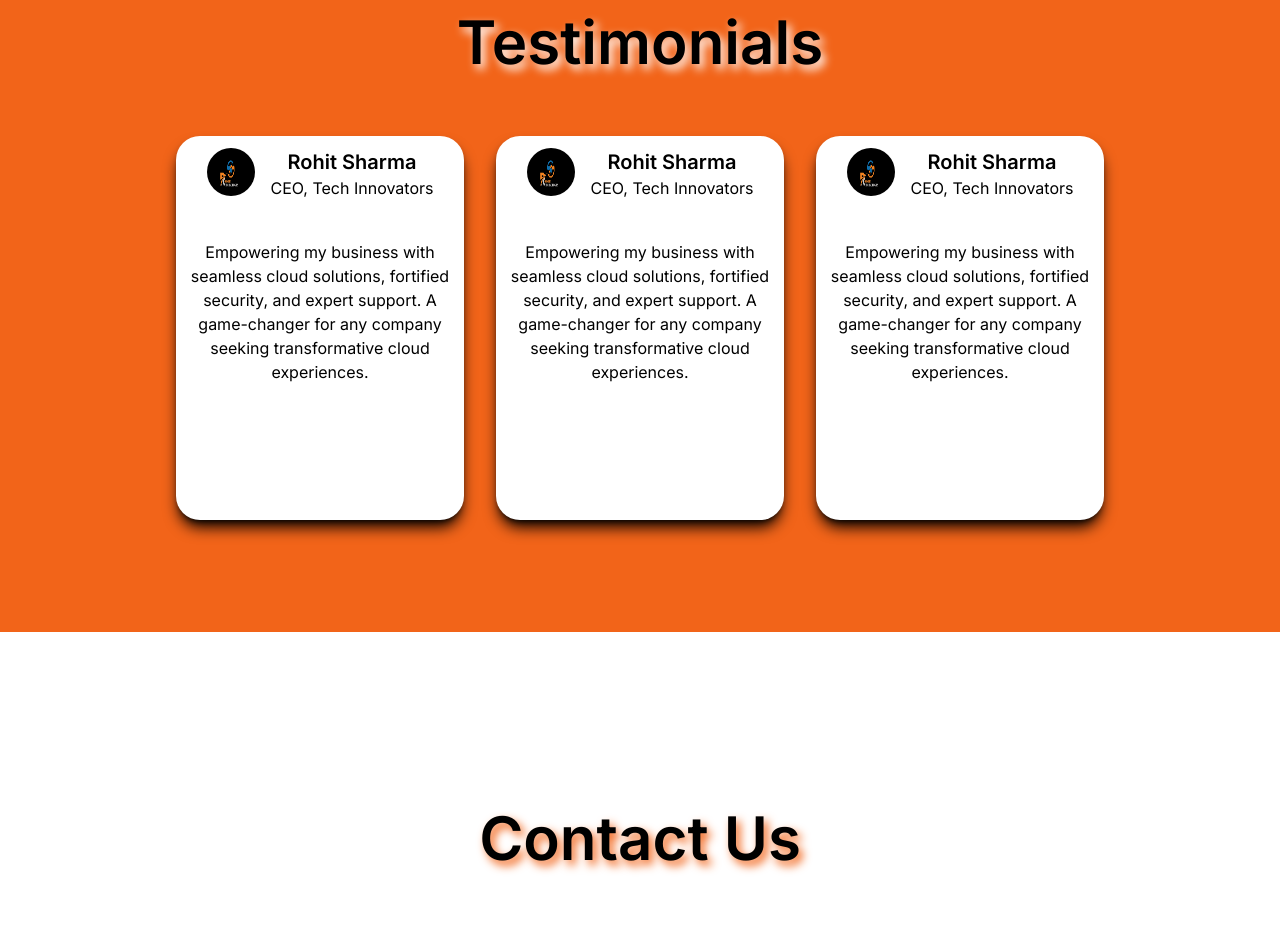
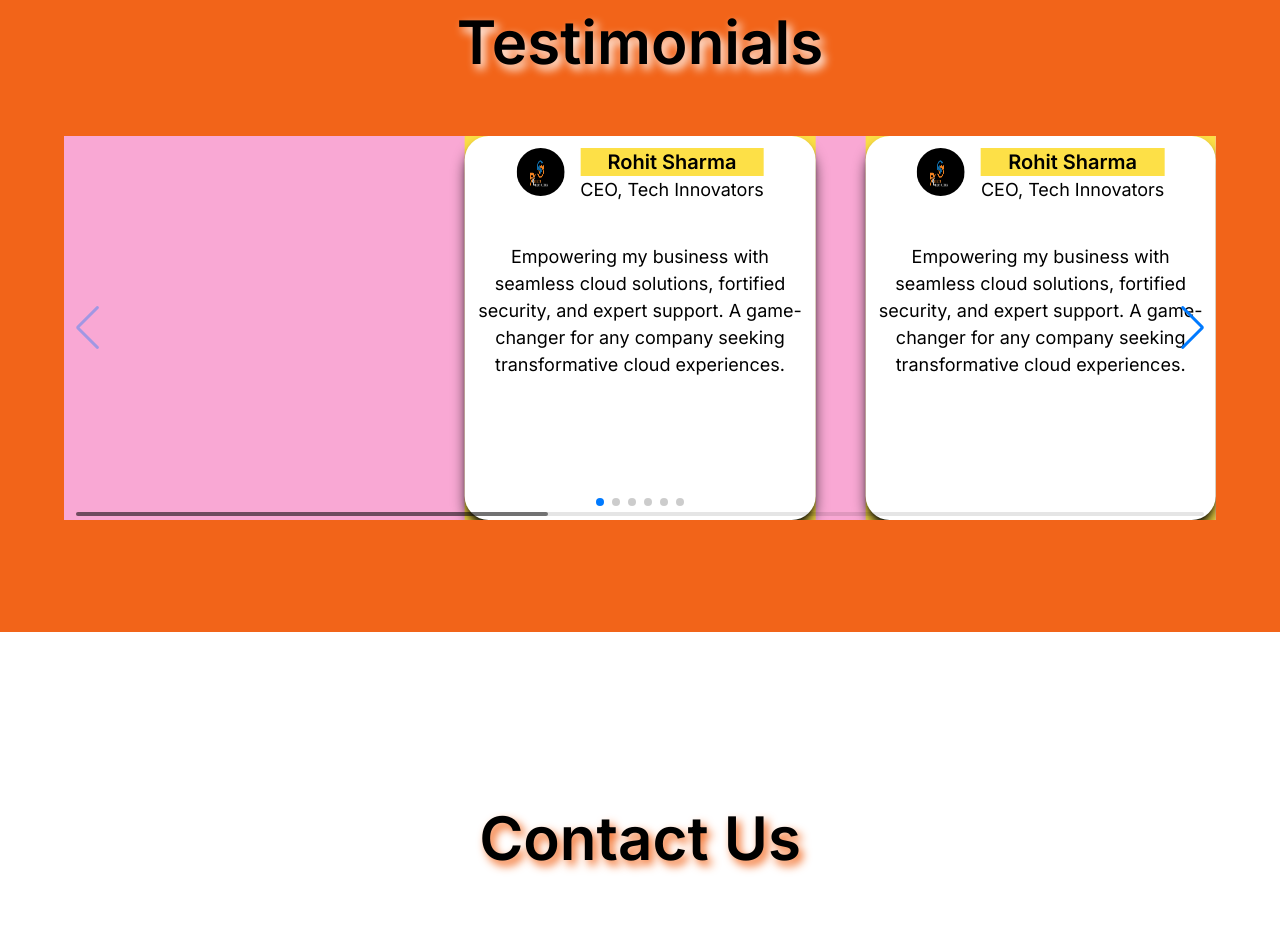
Before and after one commit to Monarch47/sip_solutions, a Next.js app: page / in a window 1280 px wide. Shown: the part 5800-6730 px from the top of the page. Built offline with nearby package versions, Linux system fonts and the light colour scheme; a web font is replaced by a local one.

Commit message:
some changes

```diff
--- a/app/globals.css
+++ b/app/globals.css
@@ -53,3 +53,24 @@ body {
 .footer-follow > *:hover {
   color: #f26419;
 }
+
+.swiper-slide-container {
+  text-align: center;
+        font-size: 18px;
+        background: #fff;
+  height:100%;
+  margin:auto;
+        /* Center slide text vertically */
+        display: -webkit-box;
+        display: -ms-flexbox;
+        display: -webkit-flex;
+        display: flex;
+        -webkit-box-pack: center;
+        -ms-flex-pack: center;
+        -webkit-justify-content: center;
+        justify-content: center;
+        -webkit-box-align: center;
+        -ms-flex-align: center;
+        -webkit-align-items: center;
+        align-items: center;
+}
--- a/app/page.tsx
+++ b/app/page.tsx
@@ -7,9 +7,9 @@ import { aboutSectionParas } from "@/content";
 import NavbarNew from "@/components/NavbarNew";
 import ChooseUsCard from "@/components/ChooseUsCard";
 import ServicesCard from "@/components/ServicesCard";
-import TestimonialCard from "@/components/TestimonialCard";
 import ContactForm from "@/components/ContactForm";
 import Footer from "@/components/Footer";
+import TestimonialCarousel from "@/components/TestimonialCarousel";
 
 export default function Home() {
   const aboutParas = aboutSectionParas.map((para, index) => {
@@ -104,7 +104,7 @@ export default function Home() {
             Testimonials
           </h1>
           <div className="w-[90vw] flex flex-col lg:flex-row gap-8 justify-center items-center">
-            <TestimonialCard />
+            <TestimonialCarousel />
           </div>
         </div>
         <div
--- a/components/TestimonialCard.tsx
+++ b/components/TestimonialCard.tsx
@@ -1,35 +1,35 @@
 import React from "react";
 import { testmonialCardData } from "@/content";
 
-type Props = {};
+type Props = {
+  name: string;
+  designation: string;
+  logo: string;
+  review: string;
+  index: number;
+};
 
-const renderTestimonialCardData = testmonialCardData.map(
-  (testimonial, index) => {
+const TestimonialCard = (props: Props) => {
   return (
     <div
-        key={index}
-        className="h-auto lg:h-96 w-2/3 lg:w-1/4 2xl:w-1/5 bg-white flex flex-col rounded-3xl p-3 gap-10 items-center text-center shadow-lg shadow-black"
+      key={props.index}
+      className="h-auto lg:h-96 bg-white flex flex-col rounded-3xl p-3 gap-10 items-center text-center shadow-lg shadow-black"
     >
       <div className="flex gap-4 justify-center">
         <img
-            src={testimonial.logo}
+          src={props.logo}
           className="w-12 h-12 aspect-square rounded-full"
         />
         <div>
-            <h1 className="text-md lg:text-xl text-black font-semibold">
-              {testimonial.name}
+          <h1 className="text-md lg:text-xl text-black font-semibold md:bg-green-300 lg:bg-red-300 xl:bg-yellow-300 2xl:bg-blue-300">
+            {props.name}
           </h1>
-            <h1 className="text-md text-black">{testimonial.designation}</h1>
+          <h1 className="text-md text-black">{props.designation}</h1>
         </div>
       </div>
-        <h1 className="text-black">{testimonial.review}</h1>
+      <h1 className="text-black">{props.review}</h1>
     </div>
   );
-  }
-);
-
-const TestimonialCard = (props: Props) => {
-  return <>{renderTestimonialCardData}</>;
 };
 
 export default TestimonialCard;
--- a/components/TestimonialCarousel.tsx
+++ b/components/TestimonialCarousel.tsx
@@ -1,10 +1,11 @@
-import React from "react";
+import React, { useState, useEffect } from "react";
 
 // import Swiper core and required modules
-import { Navigation, Pagination, Scrollbar, A11y } from "swiper/modules";
+import { Navigation, Pagination, Scrollbar, Autoplay } from "swiper/modules";
 
 import { Swiper, SwiperSlide } from "swiper/react";
 import { testmonialCardData } from "@/content";
+import TestimonialCard from "./TestimonialCard";
 
 // Import Swiper styles
 import "swiper/css";
@@ -14,25 +15,64 @@ import "swiper/css/scrollbar";
 
 type Props = {};
 
-const renderCarouselItems = testmonialCardData.map((testimonial, index) => {});
+const renderCarouselItems = testmonialCardData.map((testimonial, index) => {
+  return (
+    <SwiperSlide
+      key={index}
+      className="swiper-slide-container md:bg-green-300 lg:bg-red-300 xl:bg-yellow-300 2xl:bg-blue-300 flex justify-center items-center text-center"
+    >
+      <TestimonialCard
+        name={testimonial.name}
+        designation={testimonial.designation}
+        logo={testimonial.logo}
+        review={testimonial.review}
+        index={index}
+      />
+    </SwiperSlide>
+  );
+});
 
 const TestimonialCarousel = (props: Props) => {
+  const [slidesPerView, setSlidesPerView] = useState(1);
+
+  useEffect(() => {
+    const handleResize = () => {
+      if (window.innerWidth == 768) {
+        setSlidesPerView(2);
+      } else if (window.innerWidth > 768) {
+        setSlidesPerView(3);
+      } else if (window.innerWidth < 768) {
+        setSlidesPerView(1);
+      }
+    };
+
+    // Initial calculation on component mount
+    handleResize();
+
+    // Listen for window resize events
+    window.addEventListener("resize", handleResize);
+
+    // Clean up the event listener on component unmount
+    return () => {
+      window.removeEventListener("resize", handleResize);
+    };
+  }, []);
   return (
     <Swiper
       // install Swiper modules
-      modules={[Navigation, Pagination, Scrollbar, A11y]}
+      modules={[Navigation, Pagination, Scrollbar, Autoplay]}
+      centeredSlides={true}
       spaceBetween={50}
-      slidesPerView={3}
+      slidesPerView={slidesPerView}
+      // autoplay={{ delay: 5000 }}
       navigation
       pagination={{ clickable: true }}
       scrollbar={{ draggable: true }}
       onSwiper={(swiper) => console.log(swiper)}
       onSlideChange={() => console.log("slide change")}
+      className="bg-pink-300 w-full"
     >
-      <SwiperSlide>Slide 1</SwiperSlide>
-      <SwiperSlide>Slide 2</SwiperSlide>
-      <SwiperSlide>Slide 3</SwiperSlide>
-      <SwiperSlide>Slide 4</SwiperSlide>
+      {renderCarouselItems}
     </Swiper>
   );
 };
--- a/content.ts
+++ b/content.ts
@@ -79,4 +79,22 @@ export const testmonialCardData = [
         review: "Empowering my business with seamless cloud solutions, fortified security, and expert support. A game-changer for any company seeking transformative cloud experiences." ,
         logo: '/images/logoF.png'
     },
+    {
+        name: "Rohit Sharma",
+        designation: "CEO, Tech Innovators",
+        review: "Empowering my business with seamless cloud solutions, fortified security, and expert support. A game-changer for any company seeking transformative cloud experiences.",
+        logo: '/images/logoF.png'
+    },
+    {
+        name: "Rohit Sharma",
+        designation: "CEO, Tech Innovators",
+        review: "Empowering my business with seamless cloud solutions, fortified security, and expert support. A game-changer for any company seeking transformative cloud experiences.",
+        logo: '/images/logoF.png'
+    },
+    {
+        name: "Rohit Sharma",
+        designation: "CEO, Tech Innovators",
+        review: "Empowering my business with seamless cloud solutions, fortified security, and expert support. A game-changer for any company seeking transformative cloud experiences." ,
+        logo: '/images/logoF.png'
+    },
 ]
--- a/tailwind.config.ts
+++ b/tailwind.config.js
@@ -1,16 +1,9 @@
 import { type } from 'os'
-import type { Config } from 'tailwindcss'
 
 const plugin = require('tailwindcss/plugin')
 
-interface TextShadow {
-  sm: string;
-  DEFAULT: string;
-  lg: string;
-  primary: string;
-}
 
-const config: Config = {
+const config = {
   content: [
     './pages/**/*.{js,ts,jsx,tsx,mdx}',
     './components/**/*.{js,ts,jsx,tsx,mdx}',
@@ -24,9 +17,9 @@ const config: Config = {
           'conic-gradient(from 180deg at 50% 50%, var(--tw-gradient-stops))',
       },
       colors: {
-        'primary-orange' : '#f26419',
-        'primary-teal' : '#33658a',
-        'primary-gray' : '#c6c6c6e7'
+        'primary-orange': '#f26419',
+        'primary-teal': '#33658a',
+        'primary-gray': '#c6c6c6e7'
       },
       fontFamily: {
         inter: ['Inter', 'sans-serif'],
--- a/tsconfig.json
+++ b/tsconfig.json
@@ -22,6 +22,6 @@
       "@/*": ["./*"]
     }
   },
-  "include": ["next-env.d.ts", "**/*.ts", "**/*.tsx", ".next/types/**/*.ts"],
+  "include": ["next-env.d.ts", "**/*.ts", "**/*.tsx", ".next/types/**/*.ts", "tailwind.config.js"],
   "exclude": ["node_modules"]
 }
```
Lines whose indentation alone changed are shown as unchanged.
